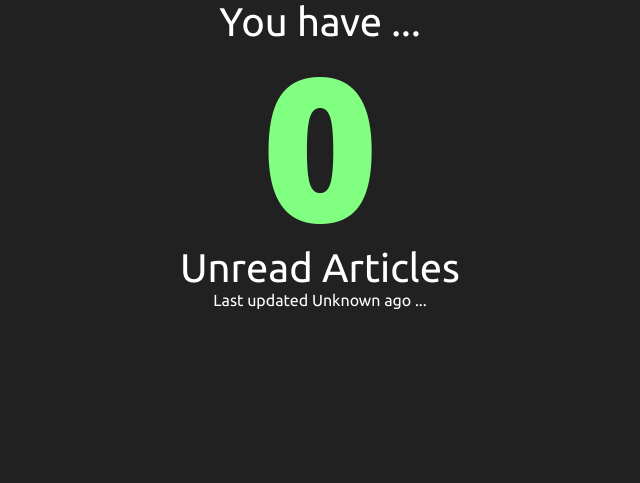
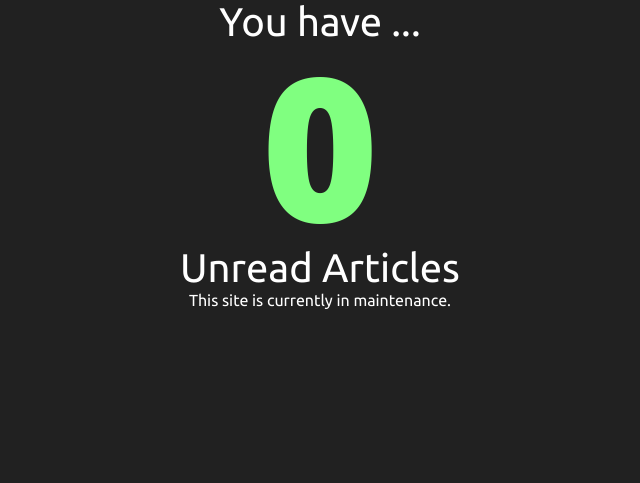
Before and after one commit to GeraldNDA/Metrics-for-Pocket, a PHP site: page / in a window 1280 px wide. Shown: the part 161-644 px from the top of the page, without its empty margins (320-960 px from the left). Run offline with PHP 8.4, Linux system fonts and the light colour scheme; data that the repository does not hold is empty; some libraries are stand-ins or nearby versions.

Commit message:
Put the live site into maintenance

```diff
--- a/index.php
+++ b/index.php
@@ -170,10 +170,10 @@
       </header>
         <div class="countDisplay">
           <div class="pocketCount">
-          You have ... <span id ="swag">0</span> Unread Articles
+          You have ... <span id ="swag">Unavailable</span> Unread Articles
           </div>
           <div class="check">
-          Last updated <span>Unknown</span> ago ...
+          This site is currently in maintenance.
           </div>
         </div>
       <footer>
```
